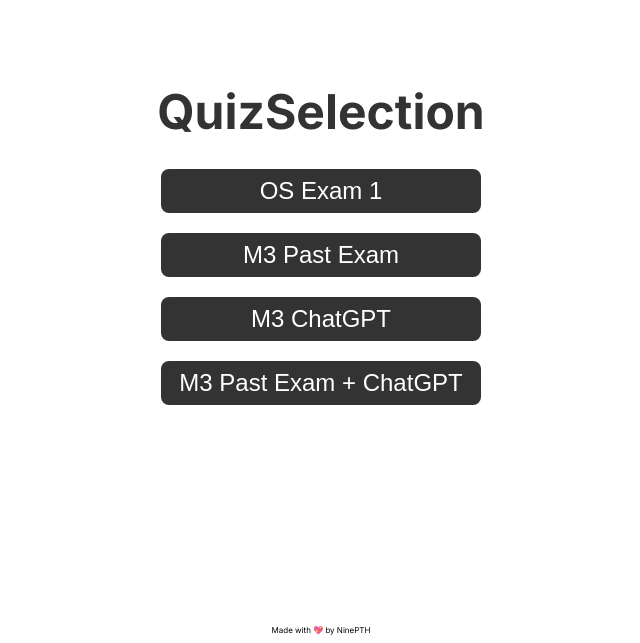
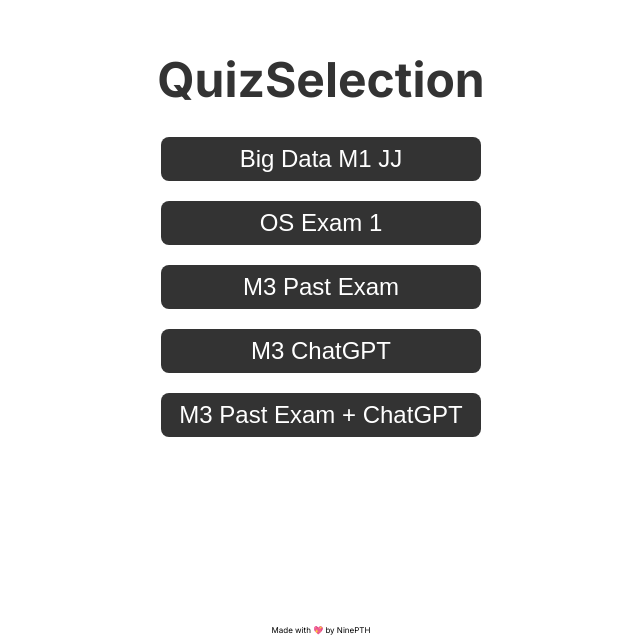
Before and after one commit to NinePTH/driving-license-quiz, a React (Vite) app: page / in a window 1280 px wide. Shown: the part 157-800 px from the top of the page, without its empty margins (319-959 px from the left). Built offline with nearby package versions, Linux system fonts and the light colour scheme.

Commit message:
Add BigData M1 JJ

```diff
--- a/src/components/BigData-M1-JJ.tsx
+++ b/src/components/BigData-M1-JJ.tsx
@@ -13,7 +13,7 @@ function shuffleArray<T>(array: T[]): T[] {
 
 
 
-const OS_Exam_M1: React.FC = () => {
+const BigData_M1_JJ: React.FC = () => {
   const [shuffledQuestions, setShuffledQuestions] = useState<typeof questionData>([]);
   const [questionNumber, setQuestionNumber] = useState<number>(0);
   const [isStart, setIsStart] = useState(false);
@@ -92,4 +92,4 @@ const OS_Exam_M1: React.FC = () => {
   );
 };
 
-export default OS_Exam_M1;
+export default BigData_M1_JJ;
--- a/src/components/QuizSelection.tsx
+++ b/src/components/QuizSelection.tsx
@@ -1,4 +1,5 @@
 import React from "react";
+import BigData_M1_JJ from "./BigData-M1-JJ";
 import OS_Exam_M1 from "./OS-Exam-M1";
 import MIC_Quiz_M3_Past from "./MIC-Quize-M3";
 import MIC_Quiz_M3_MIX from "./MIC-Quiz-M3-Mix";
@@ -11,11 +12,14 @@ function QuizSelection() {
       {quiz == "" ? (
         <div className="quiz">
           <h1>QuizSelection</h1>
+          <button className="select-quiz-button" onClick={() => setQuiz("BigDataM1JJ")}>Big Data M1 JJ</button>
           <button className="select-quiz-button" onClick={() => setQuiz("OS1")}>OS Exam 1</button>
           <button className="select-quiz-button" onClick={() => setQuiz("M3Past")}>M3 Past Exam</button>
           <button className="select-quiz-button" onClick={() => setQuiz("M3ChatGPT")}>M3 ChatGPT</button>
           <button className="select-quiz-button" onClick={() => setQuiz("M3MIX")}>M3 Past Exam + ChatGPT</button>
         </div>
+      ) : quiz == "BigDataM1JJ" ? (
+        <BigData_M1_JJ />
       ) : quiz == "OS1" ? (
         <OS_Exam_M1 />
       ) : quiz == "M3Past" ? (
```
